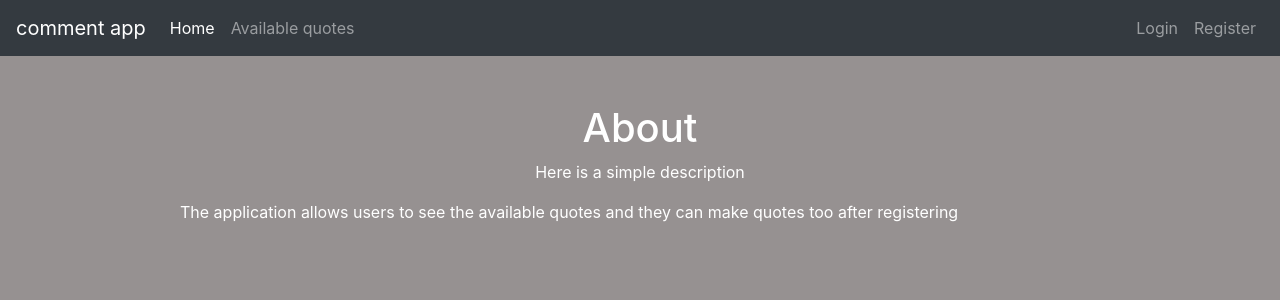
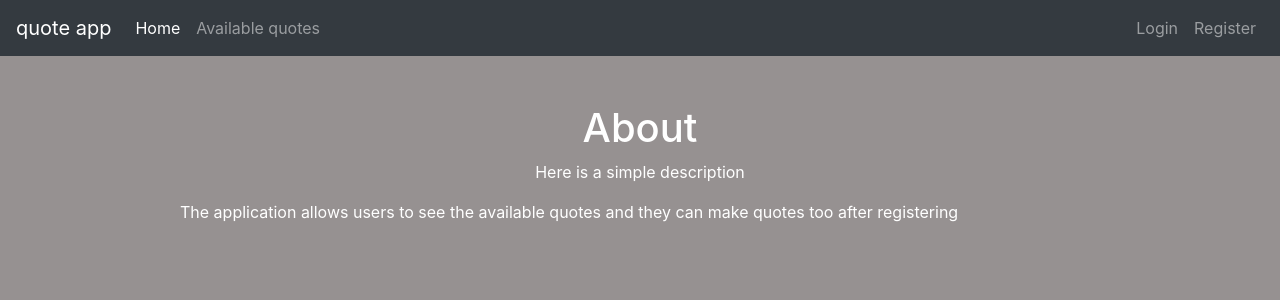
Before and after one commit to denis-ligare254/market-share-flask, a Flask app: page / in a window 1280 px wide. Shown: the top 300 px of the page. Run offline with Flask 2, Linux system fonts and the light colour scheme; some libraries are stand-ins or nearby versions.

Commit message:
quote  added

```diff
--- a/market/templates/base.html
+++ b/market/templates/base.html
@@ -14,7 +14,7 @@
    </head>
    <body>
     <nav class="navbar navbar-expand-md navbar-dark bg-dark">
-      <a class="navbar-brand" href="#">comment app</a>
+      <a class="navbar-brand" href="#">quote  app</a>
       <button class="navbar-toggler" type="button" data-toggle="collapse" data-target="#navbarNav">
         <span class="navbar-toggler-icon"></span>
       </button>
```
